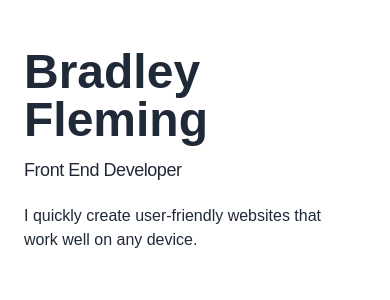
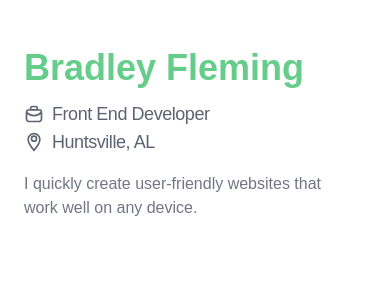
Before and after one commit to bradleycfleming/Personal-Portfolio, a Next.js app: page / in a window 390 px wide. Shown: the top 300 px of the page. Built offline with nearby package versions, Linux system fonts and the light colour scheme.

Commit message:
Added job, location, theme, and a bit of responsiveness

```diff
--- a/app/layout.js
+++ b/app/layout.js
@@ -21,7 +21,7 @@ export const metadata = {
 
 export default function RootLayout({ children }) {
   return (
-    <html data-theme="light" lang="en">
+    <html data-theme="emerald" lang="en">
       <body
         className={`${geistSans.variable} ${geistMono.variable} antialiased`}
       >
--- a/app/page.js
+++ b/app/page.js
@@ -1,17 +1,61 @@
+"use client";
 import Image from "next/image";
 
 export default function Home() {
   return (
-    <div className="grid mx-auto min-h-screen max-w-screen-xl px-6 py-12 bg-base-100" >
-      <header className="">
-        <h1 className="text-5xl font-bold text-base-content">Bradley Fleming</h1>
-        <h2 className="mt-3 text-lg tracking-tight text-base-content">Front End Developer</h2>
-        <p className="mt-5 max-w-xs leading-normal text-base-content">I quickly create user-friendly websites that work well on any device.</p>
-      </header>
-      <main className="">
-      </main>
-      <footer className="">
-      </footer>
+    <div className="bg-base-100 antialiased">
+      <div className="flex mx-auto min-h-screen max-w-screen-xl px-6 py-12">
+        <header className="">
+          <h1 className="text-4xl font-extrabold text-primary">
+            Bradley Fleming
+          </h1>
+          <div className="mt-3 text-lg font-medium tracking-tight text-base-content flex flex-col sm:flex-row flex-start">
+            <div className="flex flex-row items-center ">
+              <svg
+                className="text-base-content/80 h-5 w-5 mr-2"
+                fill="none"
+                stroke="currentColor"
+                viewBox="0 0 24 24"
+                xmlns="http://www.w3.org/2000/svg"
+              >
+                <path
+                  strokeLinecap="round"
+                  strokeLinejoin="round"
+                  strokeWidth="2"
+                  d="M16 7V6.2C16 5.0799 16 4.51984 15.782 4.09202C15.5903 3.71569 15.2843 3.40973 14.908 3.21799C14.4802 3 13.9201 3 12.8 3H11.2C10.0799 3 9.51984 3 9.09202 3.21799C8.71569 3.40973 8.40973 3.71569 8.21799 4.09202C8 4.51984 8 5.0799 8 6.2V7M3.02721 10.0263C3.38776 10.3719 7.28572 14 12 14C16.7143 14 20.6122 10.3719 20.9728 10.0263M3.02721 10.0263C3 10.493 3 11.0665 3 11.8V16.2C3 17.8802 3 18.7202 3.32698 19.362C3.6146 19.9265 4.07354 20.3854 4.63803 20.673C5.27976 21 6.11984 21 7.8 21H16.2C17.8802 21 18.7202 21 19.362 20.673C19.9265 20.3854 20.3854 19.9265 20.673 19.362C21 18.7202 21 17.8802 21 16.2V11.8C21 11.0665 21 10.493 20.9728 10.0263M3.02721 10.0263C3.06233 9.4241 3.14276 8.99959 3.32698 8.63803C3.6146 8.07354 4.07354 7.6146 4.63803 7.32698C5.27976 7 6.11984 7 7.8 7H16.2C17.8802 7 18.7202 7 19.362 7.32698C19.9265 7.6146 20.3854 8.07354 20.673 8.63803C20.8572 8.99959 20.9377 9.4241 20.9728 10.0263"
+                />
+              </svg>
+
+              <span className="text-base-content/80 mr-4">
+                Front End Developer
+              </span>
+            </div>
+            <div className="flex flex-row items-center">
+              <svg
+                className="text-base-content/80 h-5 w-5 mr-2"
+                fill="none"
+                stroke="currentColor"
+                viewBox="0 0 24 24"
+                xmlns="http://www.w3.org/2000/svg"
+              >
+                <path
+                  strokeLinecap="round"
+                  strokeLinejoin="round"
+                  strokeWidth="2"
+                  d="M12 2C8.13401 2 5 5.13401 5 9C5 13.866 12 22 12 22C12 22 19 13.866 19 9C19 5.13401 15.866 2 12 2ZM12 11C10.3431 11 9 9.65685 9 8C9 6.34315 10.3431 5 12 5C13.6569 5 15 6.34315 15 8C15 9.65685 13.6569 11 12 11Z"
+                />
+              </svg>
+              <span className="text-base-content/80">Huntsville, AL</span>
+            </div>
+          </div>
+          <p className="mt-4 max-w-xs leading-normal text-base-content/70">
+            I quickly create user-friendly websites that work well on any
+            device.
+          </p>
+        </header>
+        <main className=""></main>
+        <footer className=""></footer>
+      </div>
     </div>
   );
 }
--- a/tailwind.config.mjs
+++ b/tailwind.config.mjs
@@ -17,6 +17,6 @@ export default {
     require('daisyui'),
   ],
   daisyui: {
-    themes: ['light', 'dark', 'cupcake', 'forest'], // Enable the themes you want
+    themes: ['light', 'dark', 'cupcake', 'forest', 'emerald', 'dim'], // Enable the themes you want
   },
 };
```
Also changed, not shown: public/briefcase.svg (added), public/pin.svg (added).
